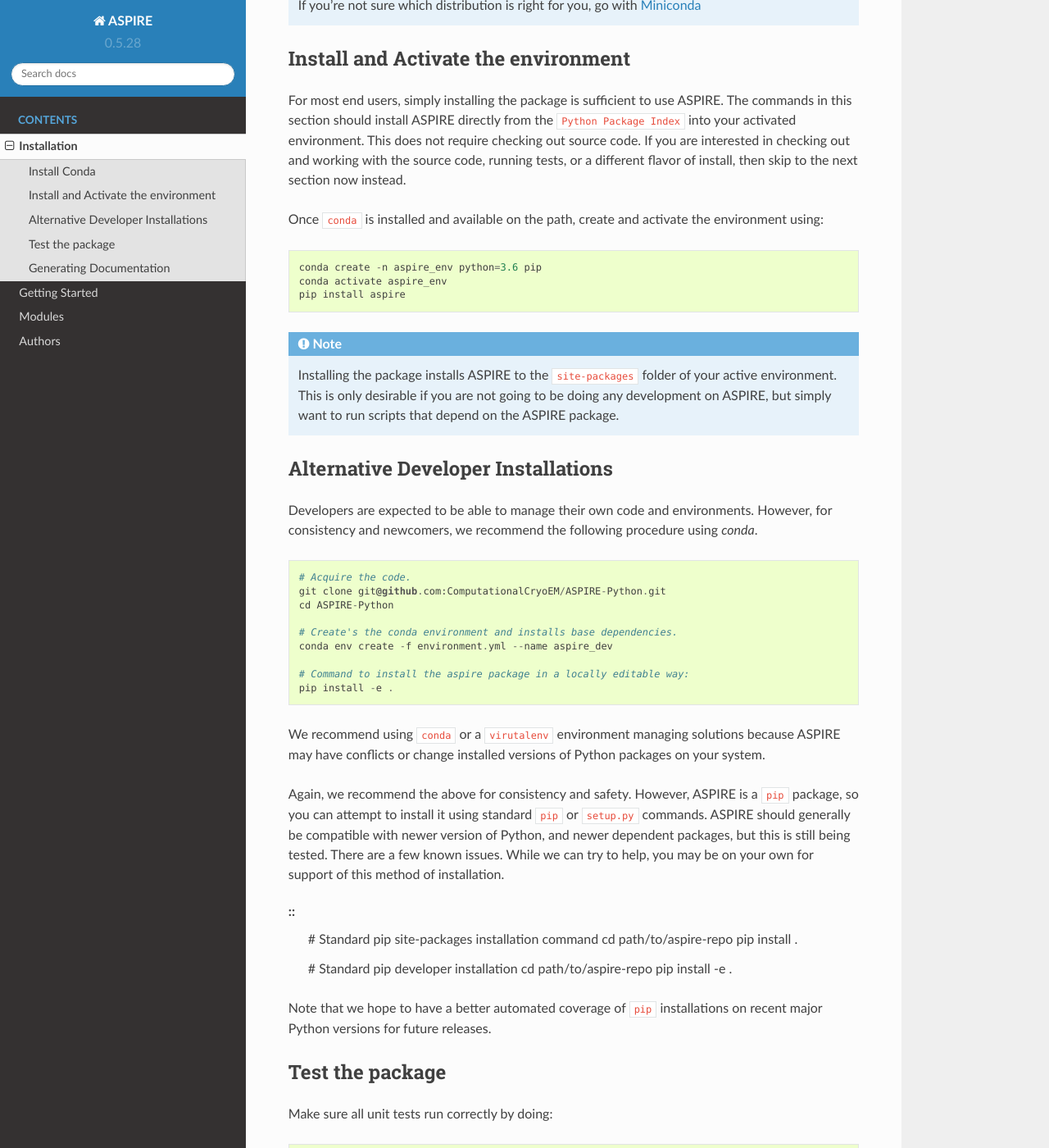
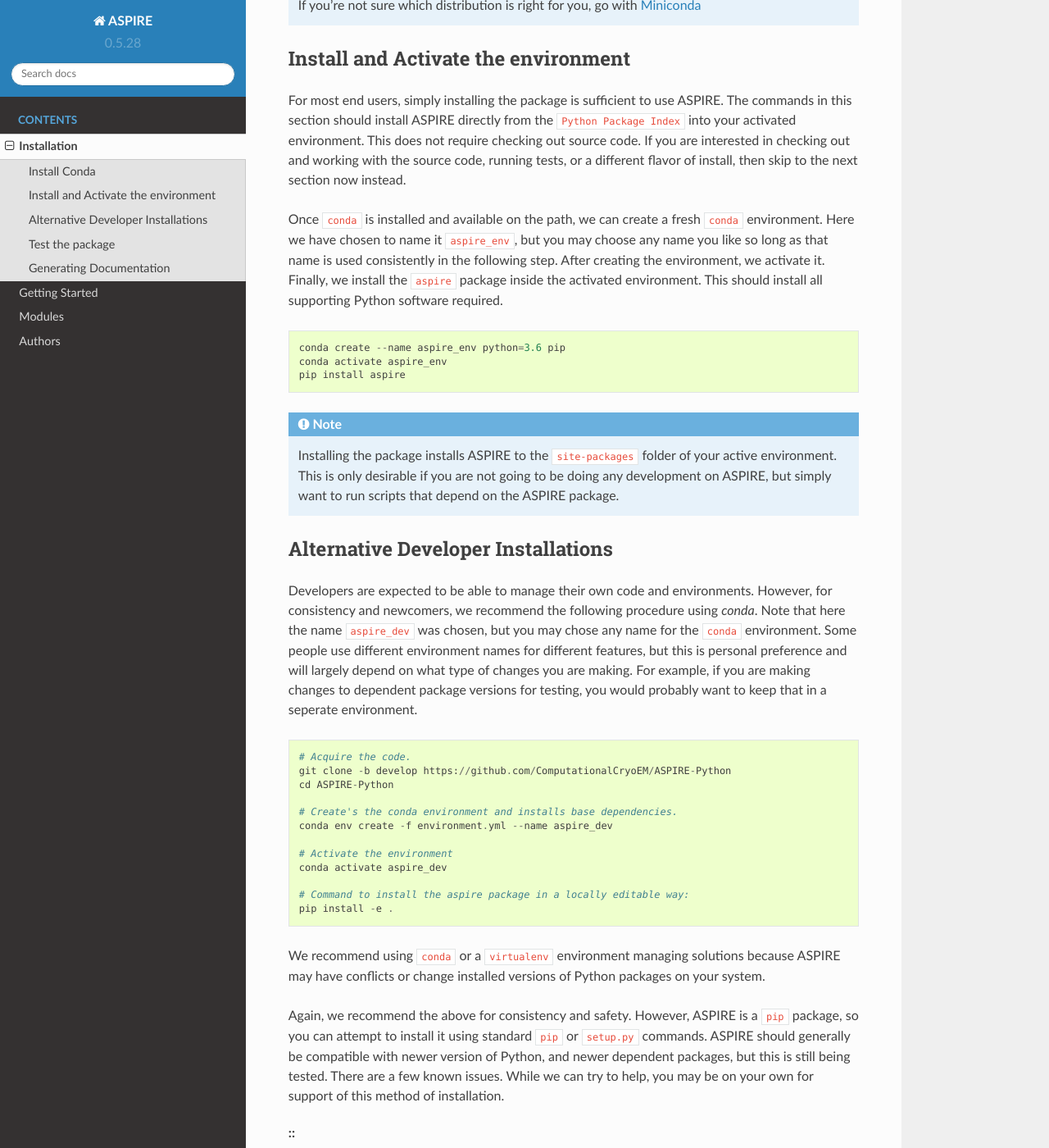
Before and after one commit to ComputationalCryoEM/ASPIRE-Python, a Sphinx documentation site: the page built from docs/source/installation.rst, in a window 1280 px wide and 1400 px high, scrolled down 455 px. Shown: the whole window at 82% size. Built offline with Sphinx 7.4.7 and the Read the Docs theme 2.0.0, drawn with Linux system fonts in a browser that asks for light colours.

Commit message:
Minor documentation suggestions/fixes

```diff
--- a/docs/source/installation.rst
+++ b/docs/source/installation.rst
@@ -25,11 +25,14 @@
 If you are interested in checking out and working with the source code, running tests, or a different flavor of install,
 then skip to the next section now instead.
 
-Once ``conda`` is installed and available on the path, create and activate the environment using:
+Once ``conda`` is installed and available on the path, we can create a fresh ``conda`` environment.
+Here we have chosen to name it ``aspire_env``, but you may choose any name you like so long as that name is used consistently in the following step.
+After creating the environment, we activate it.
+Finally, we install the ``aspire`` package inside the activated environment. This should install all supporting Python software required.
 
 ::
 
-   conda create -n aspire_env python=3.6 pip
+   conda create --name aspire_env python=3.6 pip
    conda activate aspire_env
    pip install aspire
 
@@ -44,20 +47,28 @@
 
 Developers are expected to be able to manage their own code and environments.
 However, for consistency and newcomers, we recommend the following procedure using `conda`.
+Note that here the name ``aspire_dev`` was chosen, but you may chose any name for the ``conda`` environment.
+Some people use different environment names for different features,
+but this is personal preference and will largely depend on what type of changes you are making.
+For example, if you are making changes to dependent package versions for testing,
+you would probably want to keep that in a seperate environment.
 
 ::
 
    # Acquire the code.
-   git clone git@github.com:ComputationalCryoEM/ASPIRE-Python.git
+   git clone -b develop https://github.com/ComputationalCryoEM/ASPIRE-Python
    cd ASPIRE-Python
 
    # Create's the conda environment and installs base dependencies.
    conda env create -f environment.yml --name aspire_dev
 
+   # Activate the environment
+   conda activate aspire_dev
+
    # Command to install the aspire package in a locally editable way:
    pip install -e .
 
-We recommend using ``conda`` or a ``virutalenv`` environment managing solutions because ASPIRE may have conflicts or change installed versions of Python packages on your system.
+We recommend using ``conda`` or a ``virtualenv`` environment managing solutions because ASPIRE may have conflicts or change installed versions of Python packages on your system.
 
 Again, we recommend the above for consistency and safety.
 However, ASPIRE is a ``pip`` package,
```
